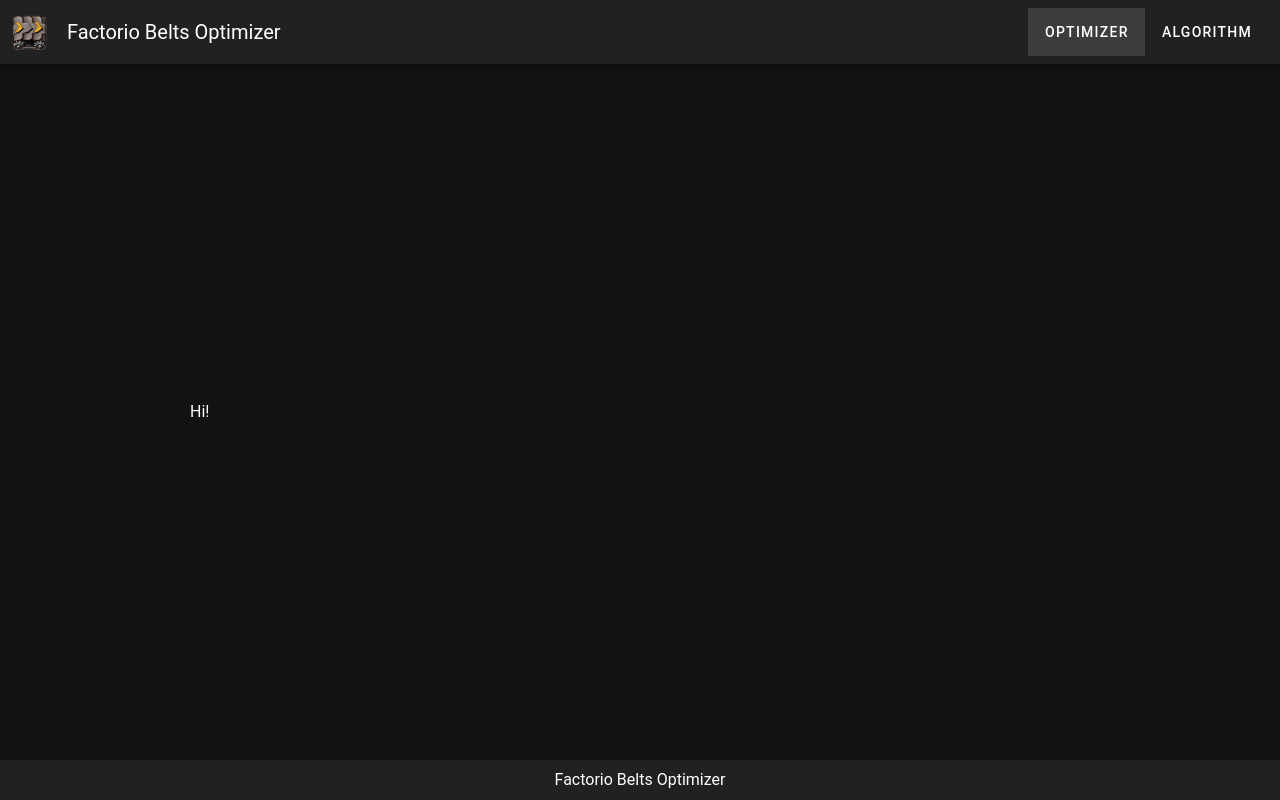
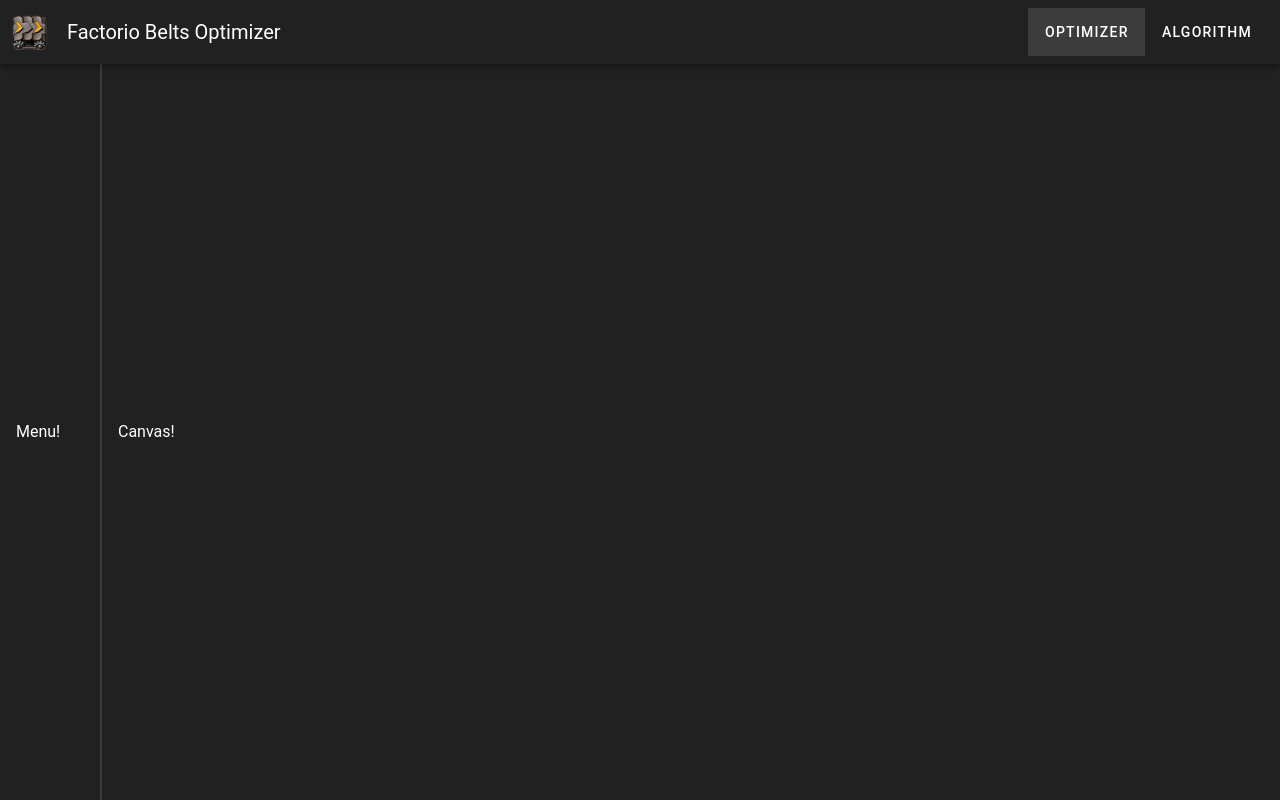
Before and after one commit to SuzuSys/factorio-belt-sim, a Vue app: page /Optimizer in a window 1280 px wide. Built offline with nearby package versions, Linux system fonts and the light colour scheme.

Commit message:
add Mune and Canvas

```diff
--- a/src/components.d.ts
+++ b/src/components.d.ts
@@ -9,8 +9,9 @@ declare module 'vue' {
   export interface GlobalComponents {
     AppFooter: typeof import('./components/AppFooter.vue')['default']
     AppHeader: typeof import('./components/AppHeader.vue')['default']
+    Canvas: typeof import('./components/Canvas.vue')['default']
     GridLoader: typeof import('./components/GridLoader.vue')['default']
-    HelloWorld: typeof import('./components/HelloWorld.vue')['default']
+    Menu: typeof import('./components/Menu.vue')['default']
     RouterLink: typeof import('vue-router')['RouterLink']
     RouterView: typeof import('vue-router')['RouterView']
   }
--- a/src/components/AppFooter.vue
+++ /dev/null
@@ -1,11 +0,0 @@
-<script setup lang="ts"></script>
-
-<template>
-  <v-footer height="40" app>
-    <v-row justify="center">
-      <v-col class="text-center"> Factorio Belts Optimizer </v-col>
-    </v-row>
-  </v-footer>
-</template>
-
-<style scoped lang="sass"></style>
--- /dev/null
+++ b/src/components/Canvas.vue
@@ -0,0 +1,7 @@
+<script setup lang="ts">
+//
+</script>
+
+<template>
+  <v-container class="fill-height" :fluid="true">Canvas!</v-container>
+</template>
--- a/src/components/HelloWorld.vue
+++ /dev/null
@@ -1,11 +0,0 @@
-<template>
-  <v-container class="fill-height">
-    <v-responsive class="align-center fill-height mx-auto" max-width="900">
-      Hi!
-    </v-responsive>
-  </v-container>
-</template>
-
-<script setup lang="ts">
-//
-</script>
--- /dev/null
+++ b/src/components/Menu.vue
@@ -0,0 +1,5 @@
+<script setup lang="ts"></script>
+
+<template>
+  <v-container class="fill-height" :fluid="true"> Menu! </v-container>
+</template>
--- a/src/layouts/default.vue
+++ b/src/layouts/default.vue
@@ -7,6 +7,4 @@
   <v-main>
     <router-view />
   </v-main>
-
-  <AppFooter />
 </template>
--- a/src/pages/Optimizer.vue
+++ b/src/pages/Optimizer.vue
@@ -1,7 +1,15 @@
 <script lang="ts" setup></script>
 
 <template>
-  <HelloWorld />
+  <v-container class="fill-height d-flex flex-row ma-0 pa-0" :fluid="true">
+    <v-sheet class="fill-height border-e-md">
+      <Menu :width="100"></Menu>
+    </v-sheet>
+    <v-sheet class="fill-height flex-grow-1">
+      <Canvas></Canvas>
+    </v-sheet>
+  </v-container>
+
   <div>
     <GridLoader />
   </div>
```
